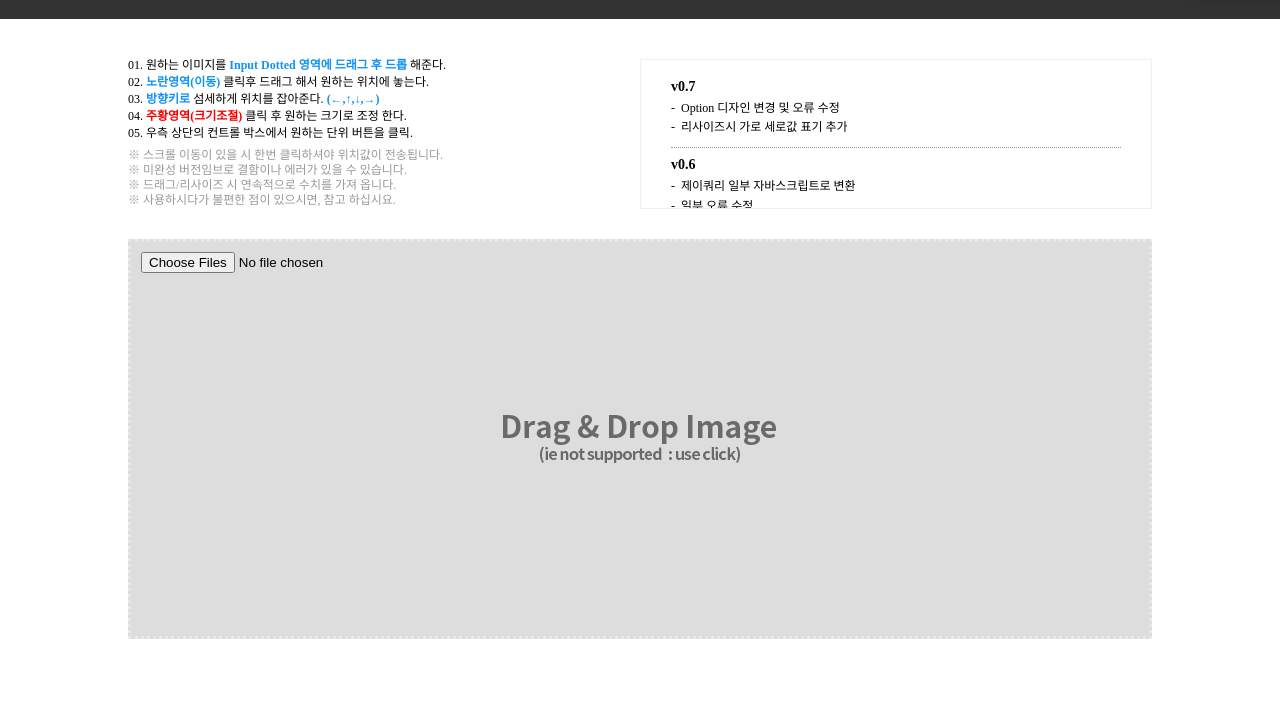
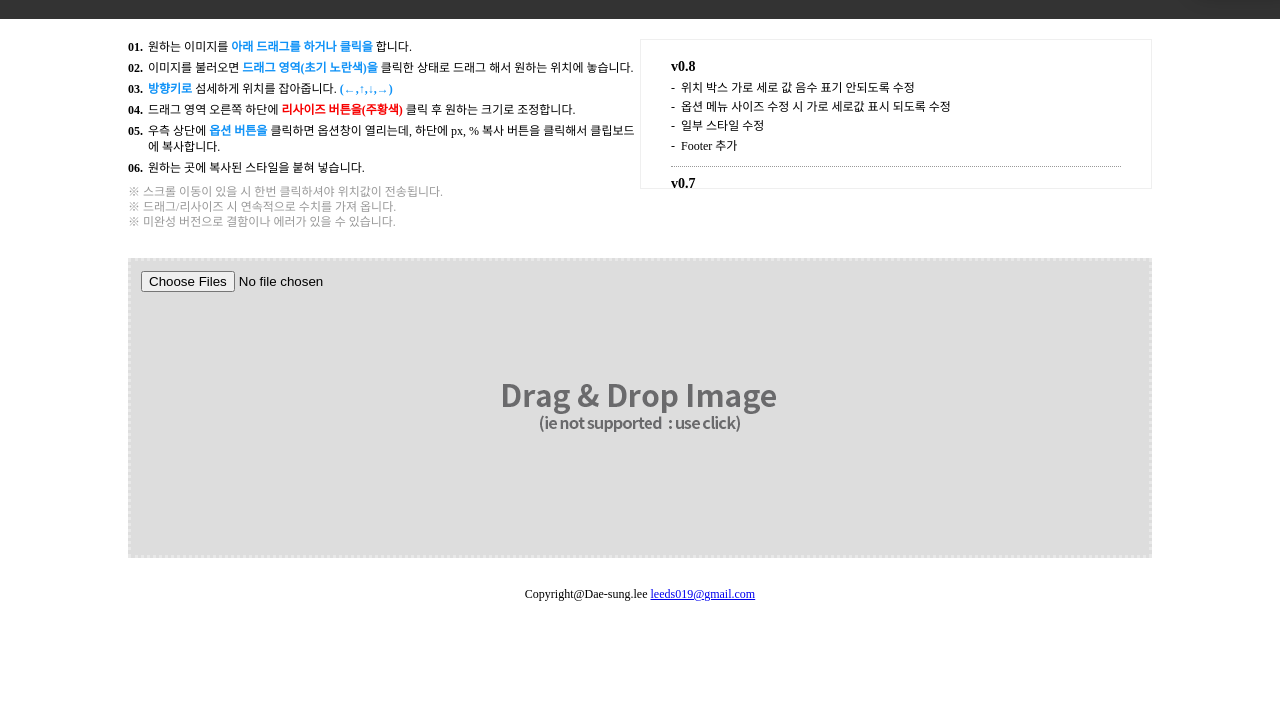
Before and after one commit to daesung6756/imageOffsetGuide.io, a plain HTML site: page index.html in a window 1280 px wide. Shown: the part 83-800 px from the top of the page. Drawn offline with Linux system fonts and the light colour scheme.

Commit message:
0.8 수정

```diff
--- a/css/common.css
+++ b/css/common.css
@@ -9,8 +9,10 @@ input[type=range]:focus::-ms-fill-lower {background: #888;}
 input[type=range]:focus::-ms-fill-upper {background: #ccc;}
 
 .header {padding:30px 0;}
-.inner {width:1200px;margin:0 auto}
+.inner {width:100%;max-width:1200px;margin:0 auto}
 .section {width:100%;max-width:1200px;margin:0 auto;padding-bottom:50px;}
+.container {padding:20px 0}
+.footer .inner p {font-size:12px;padding:10px 0;text-align:center;}
 
 .title {font-weight:bold;}
 h1.title {font-size:22px;}
--- a/css/img-offset.css
+++ b/css/img-offset.css
@@ -11,6 +11,7 @@ body {
 .header {align-items: center;background:#333;}
 .header .inner {max-width:1024px;width:100%;margin:0 auto;}
 .header .inner .title {color:#fff;}
+.container .content {padding:0 20px}
 .input-text-set {display:inline-block;height:40px;line-height:40px;padding:0 10px;width:70px;margin:5px;}
 
 .release-info {padding:10px 30px;border:1px solid #efefef;max-height:150px;overflow:hidden;overflow-y:scroll;}
@@ -62,7 +63,7 @@ body {
 .make-box .reset-wrap button{transition: background .3s linear;background:var(--orange-color)}
 
 .file-up {margin-top:30px;}
-.file-up input{display:block;max-width:1024px;width:100%;height:400px;margin:0 auto;border:3px dotted #e8e8e8;padding:10px;background:#ddd url("../images/common/drag_drop_text.png") center center no-repeat;transition: background .3s, border .3s;outline:none}
+.file-up input{display:block;max-width:1024px;width:100%;height:300px;margin:0 auto;border:3px dotted #e8e8e8;padding:10px;background:#ddd url("../images/common/drag_drop_text.png") center center no-repeat;transition: background .3s, border .3s;outline:none}
 .file-up input:hover {background-color:transparent;transition: background .3s, border .3s;border:3px dotted #666;}
 
 /* set */
@@ -92,6 +93,8 @@ body {
 /* list */
 .ol-list {font-size:12px;max-width:1024px;margin:0 auto;}
 .ol-list li + li{margin-top:5px;}
+.ol-list li {position:relative;padding-left:20px;line-height:16px;}
+.ol-list li .index {position:absolute;top:0;left:0;font-weight:700;}
 .ol-list li em {color:#0f92f7;font-weight:bold;}
 .ol-list li strong {color:#f70000;}
 .ul-list {font-size:12px;color:#999;max-width:1024px; margin:0 auto;}
--- a/index.html
+++ b/index.html
@@ -91,32 +91,41 @@
 <div class="wrap">
     <div class="header">
         <div class="inner">
-            <h1 class="title tc">Leeds Get Images Offset Generator v0.7</h1>
+            <h1 class="title tc">Get Images Offset Generator v0.8</h1>
         </div>
     </div>
 
     <div class="container">
         <div class="content">
             <!-- 제작 정보 : Start -->
-            <div class="row mt40" style="max-width:1024px;">
+            <div class="row" style="max-width:1024px;">
                 <div class="column n2">
                     <ol class="ol-list">
-                        <li>01. 원하는 이미지를 <em>Input Dotted 영역에 드래그 후 드롭</em> 해준다.</li>
-                        <li>02. <em>노란영역(이동)</em> 클릭후 드래그 해서 원하는 위치에 놓는다.</li>
-                        <li>03. <em>방향키로</em> 섬세하게 위치를 잡아준다. <em>(←,↑,↓,→)</em></li>
-                        <li>04. <strong>주황영역(크기조절)</strong> 클릭 후 원하는 크기로 조정 한다.</li>
-                        <li>05. 우측 상단의 컨트롤 박스에서 원하는 단위 버튼을 클릭.</li>
+                        <li><span class="index">01.</span> 원하는 이미지를 <em>아래 드래그를 하거나 클릭을 </em> 합니다.</li>
+                        <li><span class="index">02.</span> 이미지를 불러오면 <em>드래그 영역(초기 노란색)을</em> 클릭한 상태로 드래그 해서 원하는 위치에 놓습니다.</li>
+                        <li><span class="index">03.</span> <em>방향키로</em> 섬세하게 위치를 잡아줍니다. <em>(←,↑,↓,→)</em></li>
+                        <li><span class="index">04.</span> 드래그 영역 오른쪽 하단에 <strong>리사이즈 버튼을(주황색)</strong> 클릭 후 원하는 크기로 조정합니다.</li>
+                        <li><span class="index">05.</span> 우측 상단에 <em>옵션 버튼을</em> 클릭하면 옵션창이 열리는데, 하단에 px, % 복사 버튼을 클릭해서 클립보드에 복사합니다.</li>
+                        <li><span class="index">06.</span> 원하는 곳에 복사된 스타일을 붙혀 넣습니다.</li>
                     </ol>
                     <ul class="ul-list mt10">
                         <li>※ 스크롤 이동이 있을 시 한번 클릭하셔야 위치값이 전송됩니다.</li>
-                        <li>※ 미완성 버전임브로 결함이나 에러가 있을 수 있습니다.</li>
                         <li>※ 드래그/리사이즈 시 연속적으로 수치를 가져 옵니다.</li>
-                        <li>※ 사용하시다가 불편한 점이 있으시면, 참고 하십시요.</li>
+                        <li>※ 미완성 버전으로 결함이나 에러가 있을 수 있습니다.</li>
                     </ul>
                 </div>
                 <div class="column n2">
                     <div class="release-info">
                         <ul>
+                            <li>
+                                <strong>v0.8</strong>
+                                <ul>
+                                    <li>위치 박스 가로 세로 값 음수 표기 안되도록 수정</li>
+                                    <li>옵션 메뉴 사이즈 수정 시 가로 세로값 표시 되도록 수정</li>
+                                    <li>일부 스타일 수정</li>
+                                    <li>Footer 추가</li>
+                                </ul>
+                            </li>
                             <li>
                                 <strong>v0.7</strong>
                                 <ul>
@@ -190,6 +199,12 @@
             </div>
         </div>
     </div>
+
+    <div class="footer">
+        <div class="inner">
+            <p>Copyright@Dae-sung.lee <a href="mailto:leeds019@gmail.com" class="email">leeds019@gmail.com</a></p>
+        </div>
+    </div>
 </div>
 
 <div id="list" class="local-img-output"></div>
--- a/js/img-offset.js
+++ b/js/img-offset.js
@@ -38,8 +38,8 @@ function handleFileSelectReset() {
     const child = output.querySelector('.img-wrap');
     const input = document.getElementById('files');
     const options = document.querySelector(".options");
-    const $viewWidth = $(".rect-box-width");
-    const $viewHeight = $(".rect-box-height");
+    const $viewWidth = document.querySelector(".rect-box-width");
+    const $viewHeight = document.querySelector(".rect-box-height");
 
     if(child !== null && child !== undefined){
         moveArea.classList.remove('is-show');
@@ -53,7 +53,6 @@ function handleFileSelectReset() {
         rect.style.height = "120px"
         $viewWidth.innerHTML = ""
         $viewHeight.innerHTML = ""
-
     } else {
         console.log('불러온 이미지가 없습니다.');
         return false;
@@ -83,18 +82,23 @@ function resizeStart (e) {
     const $viewWidth = $(".rect-box-width")
     const $viewHeight = $(".rect-box-height")
 
-    if($sumY < 20 && $sumX < 20){
+    if($sumX <= 20 || Math.sign($sumX) === -1 ){
         $sumX = 20;
+    }
+    if( $sumY <= 20 || Math.sign($sumY) === -1 ){
         $sumY = 20;
-    } else if( $sumX > $imgWrapWidth){
+    }
+    if( $sumX > $imgWrapWidth){
         $sumX = $imgWrapWidth;
-    } else if ( $sumY > $imgWrapHeight){
+    }
+    if ( $sumY > $imgWrapHeight){
         $sumY = $imgWrapHeight;
     }
     $rect.width($sumX).height($sumY);
     $viewWidth.html($sumX + "px")
     $viewHeight.html($sumY + "px")
 }
+
 function moveWrapClone(el, target){
     let $scrollY = $('html, body').scrollTop();
     let $scrollX = $('html, body').scrollLeft();
@@ -107,6 +111,7 @@ function moveWrapClone(el, target){
         "transform" : "translate(0)"
     });
 }
+
 function resizeMoveGetData() {
     let $winW = $(window).width();
     let $wrapLeft = $('.img-wrap').width();
@@ -367,13 +372,19 @@ $(document).ready(function() {
         $(this).remove();
     });
     $(document).on('click','.change-btn', function() {
-        var input = $(".make-box").find('.input-area').children();
-        var $target = $('.rect-box');
-        for (var i = 0; i < input.length ; i++) {}
-        $target.css({
-            'width' : input[0].value + 'px',
-            'height' : input[1].value + 'px',
-        })
+        const input = $(".make-box").find('.input-area').children();
+        const $target = $('.rect-box');
+        const $viewWidth = $(".rect-box-width")
+        const $viewHeight = $(".rect-box-height")
+        for (var i = 0; i < input.length ; i++) {
+            $target.css({
+                'width' : input[0].value + 'px',
+                'height' : input[1].value + 'px',
+            })
+            $viewWidth.text(input[0].value + "px")
+            $viewHeight.text(input[1].value + "px")
+
+        }
     });
     /* 20190424 추가 드레그 범위 지정 - 이벤트 버블링 현상  */
     $(document).on('mouseenter', '.box-control', function(){
```
